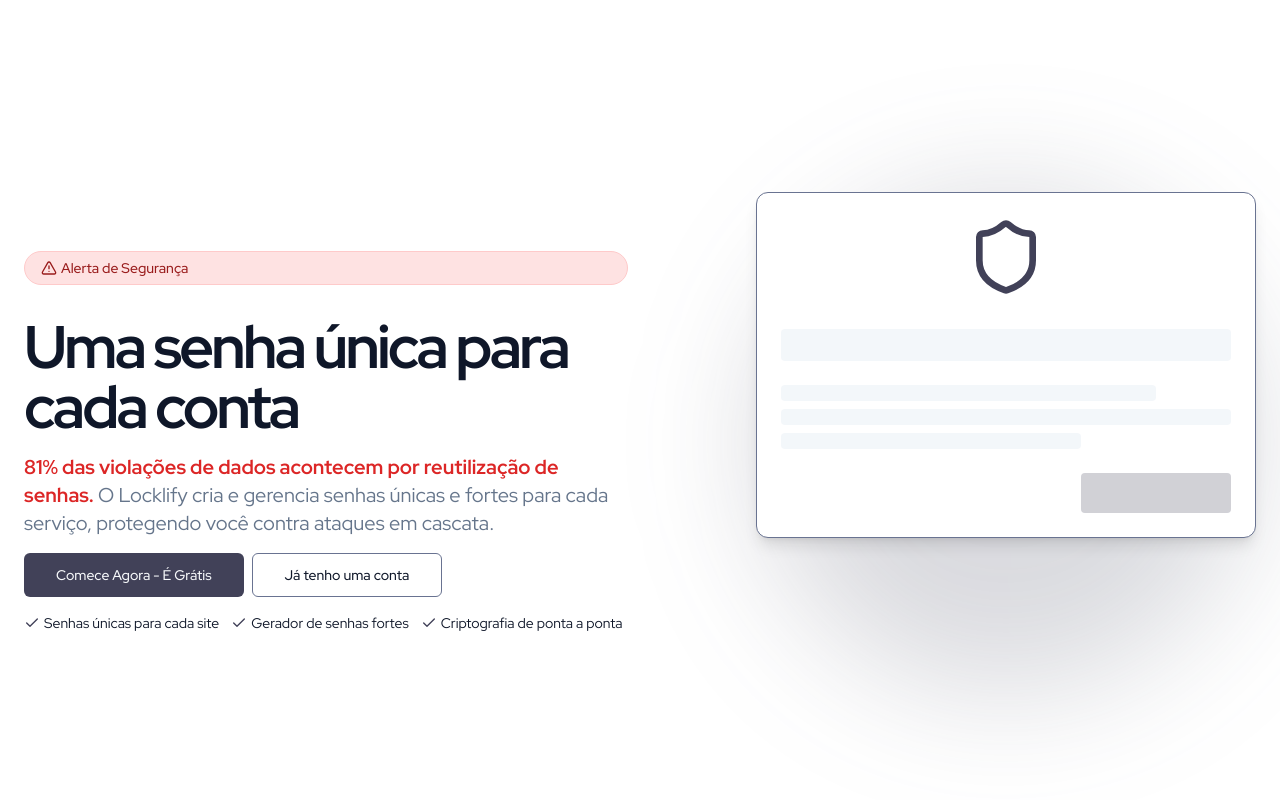
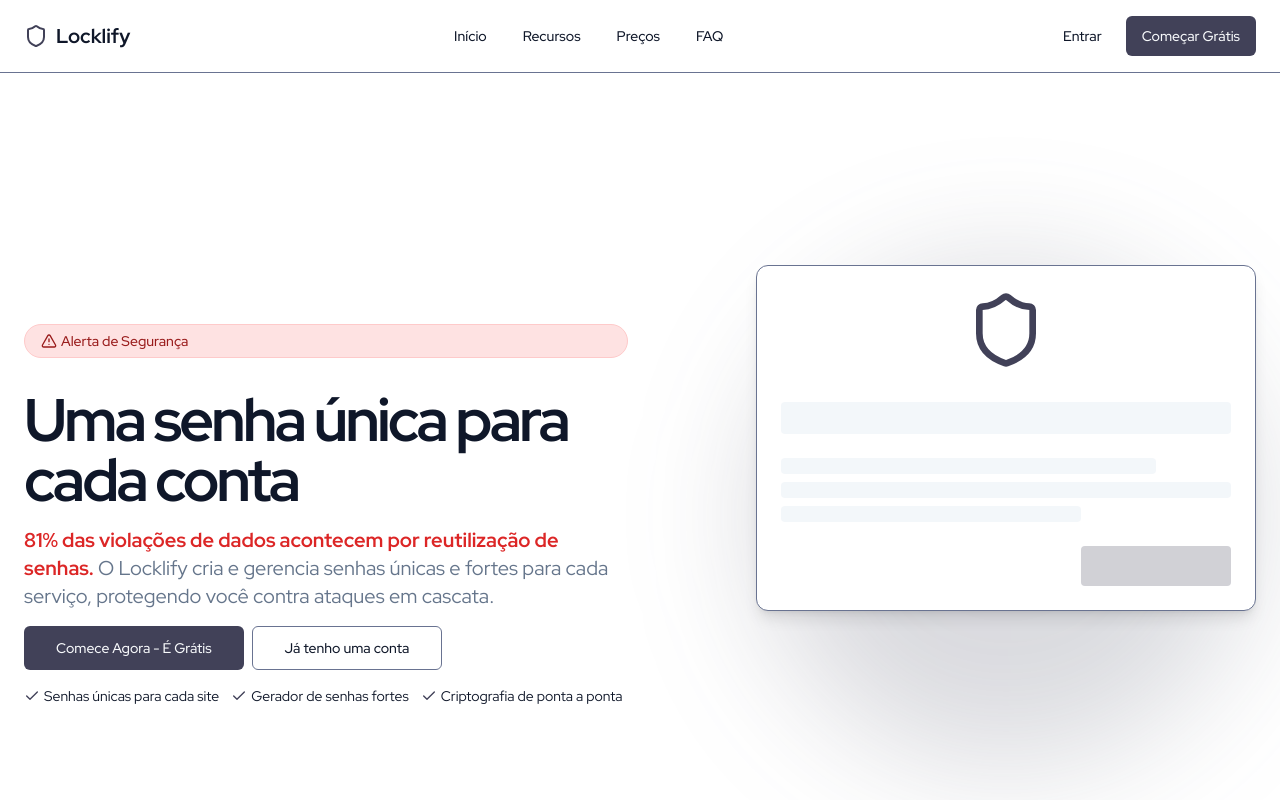
Before and after one commit to aluizio-n/locklify-front, a React (Vite) app: page /landing in a window 1280 px wide. Shown: the top 800 px of the page. Built offline with nearby package versions, Linux system fonts and the light colour scheme.

Commit message:
Add landing page header
Add a header section to the landing page.

```diff
--- /dev/null
+++ b/src/components/landing-header.tsx
@@ -0,0 +1,59 @@
+
+import React from "react";
+import { useNavigate } from "react-router-dom";
+import { Button } from "@/components/ui/button";
+import { NavigationMenu, NavigationMenuItem, NavigationMenuLink, NavigationMenuList, navigationMenuTriggerStyle } from "@/components/ui/navigation-menu";
+import { Shield } from "lucide-react";
+
+export const LandingHeader = () => {
+  const navigate = useNavigate();
+
+  return (
+    <header className="w-full py-4 border-b bg-background/95 backdrop-blur supports-[backdrop-filter]:bg-background/60 sticky top-0 z-50">
+      <div className="container px-4 md:px-6 mx-auto">
+        <div className="flex items-center justify-between">
+          <div className="flex items-center gap-2">
+            <Shield className="h-6 w-6 text-primary" />
+            <span className="text-xl font-bold">Locklify</span>
+          </div>
+
+          <NavigationMenu className="hidden md:flex">
+            <NavigationMenuList>
+              <NavigationMenuItem>
+                <NavigationMenuLink className={navigationMenuTriggerStyle()} onClick={() => navigate("/")}>
+                  Início
+                </NavigationMenuLink>
+              </NavigationMenuItem>
+              <NavigationMenuItem>
+                <NavigationMenuLink className={navigationMenuTriggerStyle()} href="#features">
+                  Recursos
+                </NavigationMenuLink>
+              </NavigationMenuItem>
+              <NavigationMenuItem>
+                <NavigationMenuLink className={navigationMenuTriggerStyle()} href="#pricing">
+                  Preços
+                </NavigationMenuLink>
+              </NavigationMenuItem>
+              <NavigationMenuItem>
+                <NavigationMenuLink className={navigationMenuTriggerStyle()} href="#faq">
+                  FAQ
+                </NavigationMenuLink>
+              </NavigationMenuItem>
+            </NavigationMenuList>
+          </NavigationMenu>
+
+          <div className="flex items-center gap-2">
+            <Button variant="ghost" onClick={() => navigate("/login")}>
+              Entrar
+            </Button>
+            <Button onClick={() => navigate("/register")}>
+              Começar Grátis
+            </Button>
+          </div>
+        </div>
+      </div>
+    </header>
+  );
+};
+
+export default LandingHeader;
--- a/src/pages/Landing.tsx
+++ b/src/pages/Landing.tsx
@@ -6,6 +6,7 @@ import { Accordion, AccordionContent, AccordionItem, AccordionTrigger } from "@/
 import { Card, CardContent, CardFooter, CardHeader, CardTitle } from "@/components/ui/card";
 import { PricingButton } from "@/components/pricing-button";
 import SEO from "@/components/seo";
+import LandingHeader from "@/components/landing-header";
 
 const Landing = () => {
   const navigate = useNavigate();
@@ -22,6 +23,8 @@ const Landing = () => {
         description="Gerenciador de senhas seguro que ajuda você a criar e gerenciar senhas únicas para cada serviço, evitando os riscos de usar a mesma senha em vários lugares."
         path="/"
       />
+
+      <LandingHeader />
 
       {/* Hero Section */}
       <section className="w-full py-12 md:py-24 lg:py-32 xl:py-48 relative overflow-hidden">
@@ -206,7 +209,7 @@ const Landing = () => {
       </section>
 
       {/* Pricing Section */}
-      <section className="w-full py-12 md:py-24">
+      <section id="pricing" className="w-full py-12 md:py-24">
         <div className="container px-4 md:px-6 mx-auto">
           <div className="flex flex-col items-center justify-center space-y-4 text-center">
             <div className="space-y-2">
@@ -354,7 +357,7 @@ const Landing = () => {
       </section>
 
       {/* FAQ Section */}
-      <section className="w-full py-12 md:py-24 bg-muted/30">
+      <section id="faq" className="w-full py-12 md:py-24 bg-muted/30">
         <div className="container px-4 md:px-6 mx-auto">
           <div className="flex flex-col items-center justify-center space-y-4 text-center">
             <div className="space-y-2">
```
